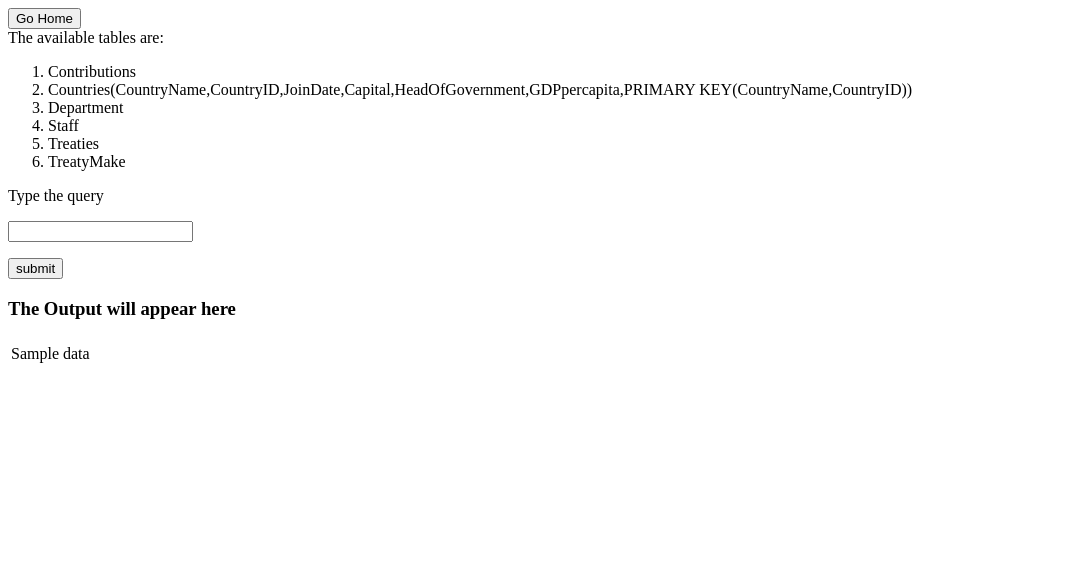
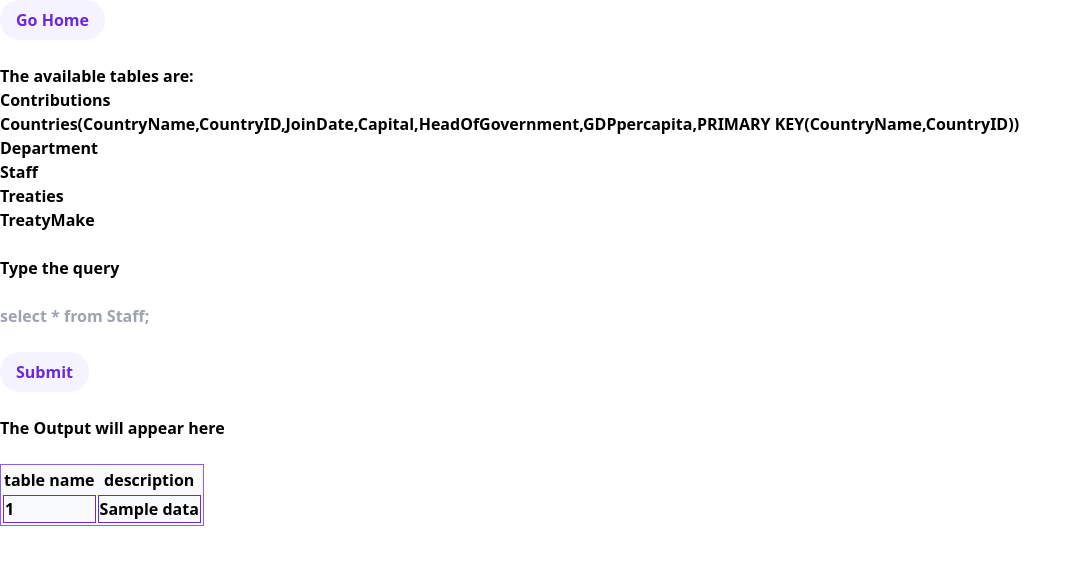
Before and after one commit to bgsourav/DB-App, a Flask app: template templates/input.html in a window 1280 px wide. Shown: the top 565 px of the page, without its empty margins (0-1082 px from the left). Run offline with Flask 2, Linux system fonts and the light colour scheme; the template is opened without the code that fills it: most values are stand-ins (such as "Sample title", 1, 10 or a date in 2020); some libraries are stand-ins or nearby versions.

Commit message:
added general  UI

```diff
--- a/templates/input.html
+++ b/templates/input.html
@@ -4,52 +4,65 @@
     <meta charset="UTF-8">
     <title>QueryExecutor</title>
 </head>
-<body>
-    <button onclick="window.location='/';" value="click here" >
+<script src="https://cdn.tailwindcss.com"></script>
+<body class="font-bold ">
+    <button onclick="window.location='/';" class = "py-2 px-4 text-violet-700 rounded-full font-semibold bg-violet-50 hover:bg-violet-800 hover:text-violet-50" value="click here" >
         Go Home
     </button>
-    <br>
+    <br/>
+    <br/>
     The available tables are:
-    <ol>
+    <ul class="list-none hover:list-disc">
         <li>Contributions</li>
         <li>Countries(CountryName,CountryID,JoinDate,Capital,HeadOfGovernment,GDPpercapita,PRIMARY KEY(CountryName,CountryID))</li>
         <li>Department</li>
         <li>Staff</li>
         <li>Treaties</li>
         <li>TreatyMake</li>
-    </ol>
+    </ul>
+    <br/>
     <form action="#" method = "post" onsubmit = "x.value = a.value">
         <p>Type the query</p>
-        <p><input type="text" id = "a" name = "query"/></p>
-        <p><input type="submit" value = "submit"/></p>
+        <br/>
+        <p><input type="text" class="focus:caret-pink-700" id = "a" name = "query" placeholder="select * from Staff;" required/></p>
+        <br/>
+
+        <p><input type="submit" class = "py-2 px-4 text-violet-700 rounded-full font-semibold bg-violet-50 hover:bg-violet-800 hover:text-violet-50" value = "Submit"/></p>
+        <br/>
         <h3>
-            <p>The Output will appear here<br></p>
+            <p>The Output will appear here<br/></p>
         </h3>
+    <br/>
+        <div class="bg-black-100 ">
         <output name = "x" for = "query">
         </output>
-        <output name = "out" for = "submit">
-            <table>
+        <output name = "out" for = "Submit">
+            <table class="border-separate border border-violet-500 bg-slate-50 table-auto">
                 <thead>
                     <tr>
                         <th>
-
+                            table name
                         </th>
                         <th>
-
+                            description
                         </th>
                     </tr>
                 </thead>
                 <tbody>
                     {% for i in data %}
                         <tr>
-                            <td>
-                                {{i}}
+                            <td class="border-collapse border border-violet-700 ...">
+                                {{i[0]}}
+                            </td>
+                            <td class="border-collapse border border-violet-700 ...">
+                                {{i[0:]}}
                             </td>
                         </tr>
                     {% endfor %}
                 </tbody>
             </table>
         </output>
+    </div>
     </form>
 </body>
 </html>
```
